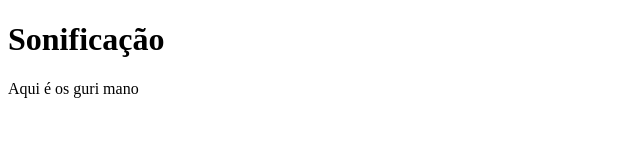
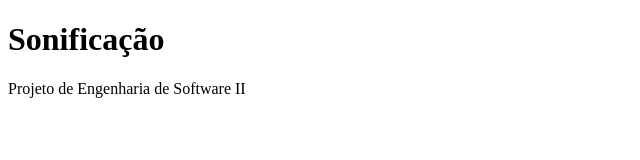
Before and after one commit to pedrodahmer/Sonificacao, an Electron app: page src/index.html in a window 800 px wide. Shown: the whole page, without its empty margins (0-640 px from the left). Drawn offline with Linux system fonts and the light colour scheme.

Commit message:
Commit titulo

```diff
--- a/src/index.html
+++ b/src/index.html
@@ -8,7 +8,7 @@
 <body style="background: white;">
     <h1>Sonificação</h1>
     <p>
-        Aqui é os guri mano
+        Projeto de Engenharia de Software II
     </p>
 </body>
 </html>
```
